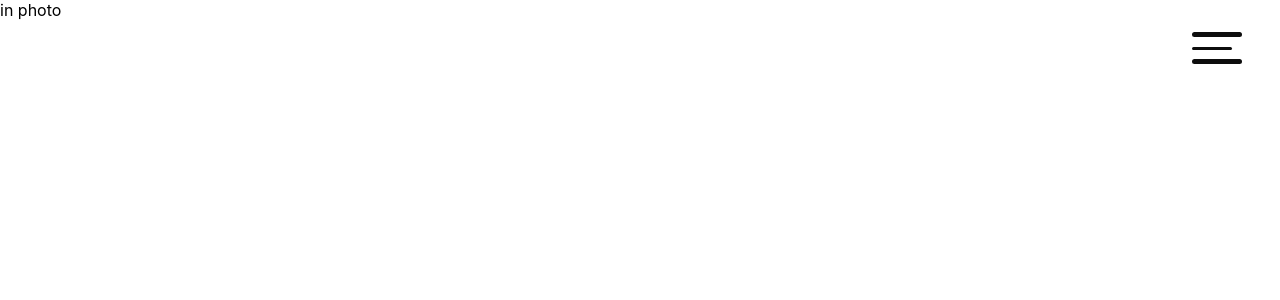
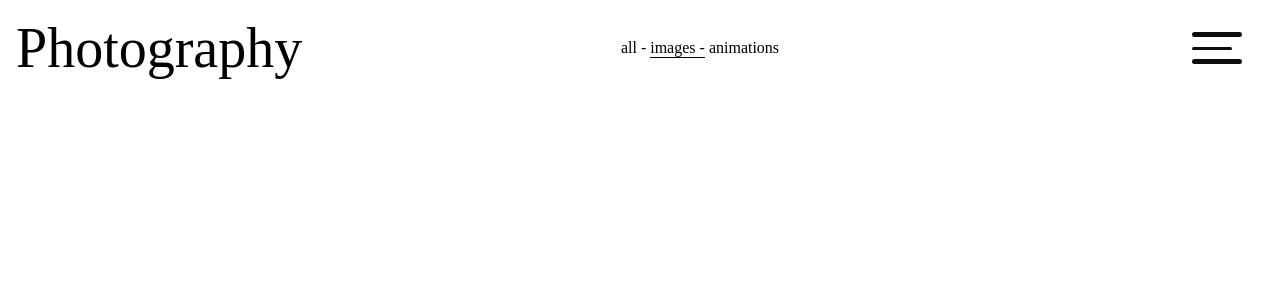
Before and after one commit to julimancan/Black-Jade, a Next.js app: page /photo in a window 1280 px wide. Shown: the top 300 px of the page. Built offline with nearby package versions, Linux system fonts and the light colour scheme; a web font is replaced by a local one.

Commit message:
added a visual queu to image filter

```diff
--- a/components/HeaderComponents/BurgerMenu.js
+++ b/components/HeaderComponents/BurgerMenu.js
@@ -118,7 +118,6 @@ const NavigationItem = styled.li`
 
 
 const BurgerMenu = ({ navOpen, setNavOpen, closeCheckoutAndNav, currentPage }) => {
-
   return (
     <NavContainer open={navOpen} >
       <BurgerContainer open={navOpen} onClick={() => setNavOpen(!navOpen)} >
--- a/components/HeaderComponents/Header.js
+++ b/components/HeaderComponents/Header.js
@@ -3,7 +3,7 @@ import { useState } from "react";
 import BurgerMenu from "./BurgerMenu";
 import { siteFonts } from "../stylingVariables";
 
-const Header = () => {
+const Header = ({ currentPage }) => {
   const [navOpen, setNavOpen] = useState(false);
 
 
@@ -20,7 +20,7 @@ const Header = () => {
         <link rel="shortcut icon" href="/EuniceKeitan-LYWD.ico" />
         <title>Black Jade Collective</title>
       </Head>
-      <BurgerMenu navOpen={navOpen} setNavOpen={setNavOpen} closeCheckoutAndNav={closeCheckoutAndNav} />
+      <BurgerMenu currentPage={currentPage} navOpen={navOpen} setNavOpen={setNavOpen} closeCheckoutAndNav={closeCheckoutAndNav} />
 
     </div>
   )
--- a/pages/photo.js
+++ b/pages/photo.js
@@ -1,9 +1,74 @@
-const photo = () => {
+import styled from "@emotion/styled";
+import Image from "next/image";
+import { useState } from "react";
+
+
+const PhotoWrapper = styled.main`
+padding: 1rem;
+section {
+  margin: 1rem 0;
+  display: grid;
+  grid-template-columns: repeat(auto-fit, minmax(340px, 1fr));
+  gap: 1rem;
+  /* background-color: red; */
+  justify-content: center;
+  align-items: center;
+  div {
+    margin: 0 auto;
+  }
+}
+`;
+
+const PhotoNav = styled.div`
+  display: flex;
+  align-items: center;
+  /* background: red;   */
+  /* justify-content: space-between; */
+  div {
+    display: flex;
+    margin: 0 auto;
+    transform: translateX(-50%);
+    p {
+      cursor: pointer;
+      margin-right: .5ch;
+    }
+  }
+`;
+
+const SelectedOption = styled.p`
+  border-bottom: ${({ selected }) => selected ? "1px solid" : "none"}
+`;
+
+const images = [];
+
+const Photo = () => {
+  const [mode, setMode] = useState("images -");
+
+
+  const pageOptions = ["all -", "images -", "animations"];
+
   return (
-    <div>
-      in photo
-    </div>
+    <PhotoWrapper>
+      <PhotoNav>
+        <h1>Photography</h1>
+        <div>
+          {pageOptions.map((option, index) => (
+            <SelectedOption selected={mode === option} key={index} onClick={() => modeClickHandler(option)}>{option}</SelectedOption>
+          ))}
+        </div>
+      </PhotoNav>
+      <section>
+        {mode !== pageOptions[2] && images.map((art, index) => (
+          <div key={index}>
+            <Image src={art.path} alt={art.name} width="350px" height="350px" />
+            {/* <h2>{art.name}</h2> */}
+            {/* <h2>{art.artist}</h2> */}
+          </div>
+        ))}
+      </section>
+
+    </PhotoWrapper>
   )
-}
+};
 
-export default photo
+export default Photo;
```
Also changed, not shown: pages/art.js (+7 -5 lines).
